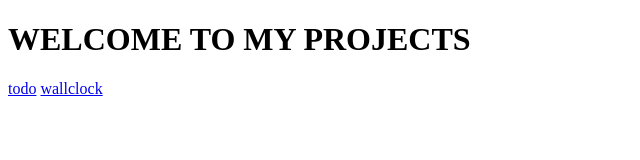
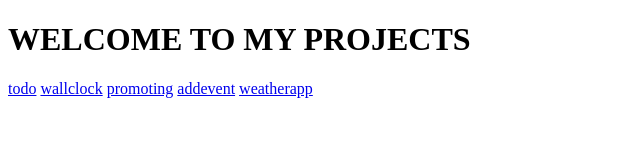
Before and after one commit to lemon454/bry, a plain HTML site: page nav.html in a window 1280 px wide. Shown: the whole page, without its empty margins (0-640 px from the left). Drawn offline with Linux system fonts and the light colour scheme.

Commit message:
adding description

```diff
--- a/nav.html
+++ b/nav.html
@@ -9,8 +9,8 @@
     <h1>WELCOME TO MY PROJECTS</h1>
     <a href="/bry/todo/bro.html">todo</a>
     <a href="/bry/wallclck/wclock.html">wallclock</a>
-    <a href="/bry/promoting/promo.html"></a>
-    <a href="/bry/addevent/index.html"></a>
-    <a href="/bry/weather/wthr.html"></a>
+    <a href="/bry/promoting/promo.html">promoting</a>
+    <a href="/bry/addevent/index.html">addevent</a>
+    <a href="/bry/weather/wthr.html">weatherapp</a>
 </body>
 </html>
```
